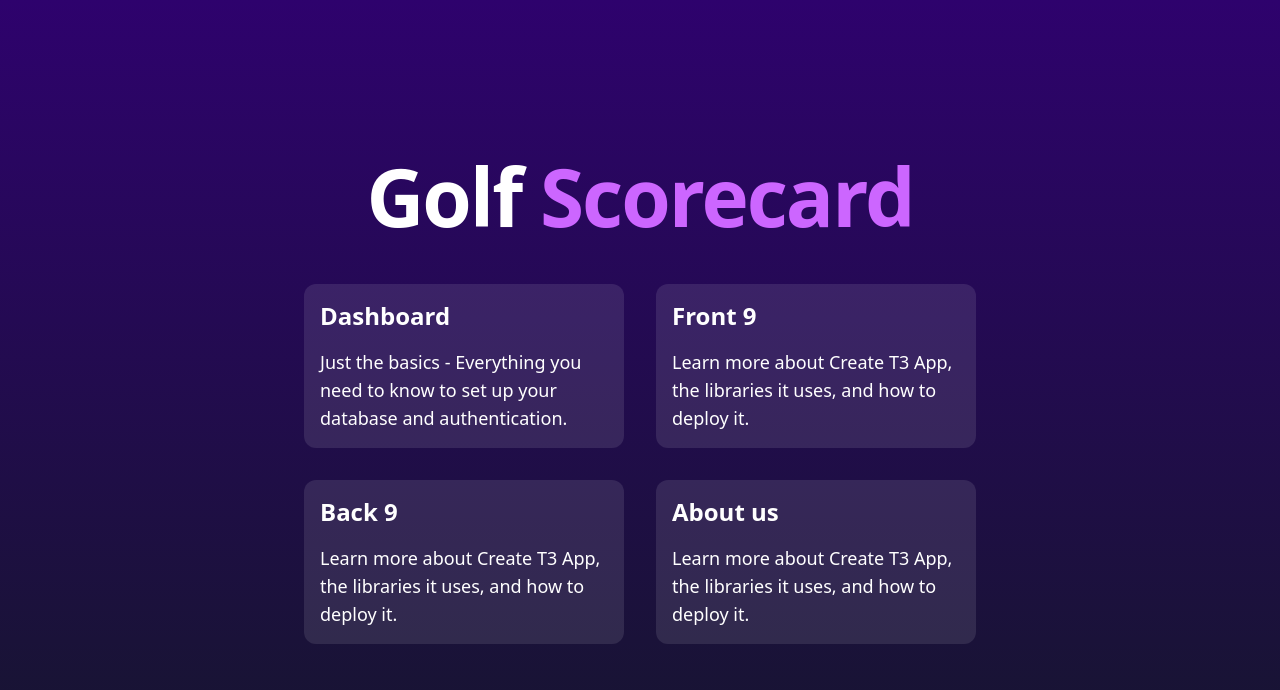
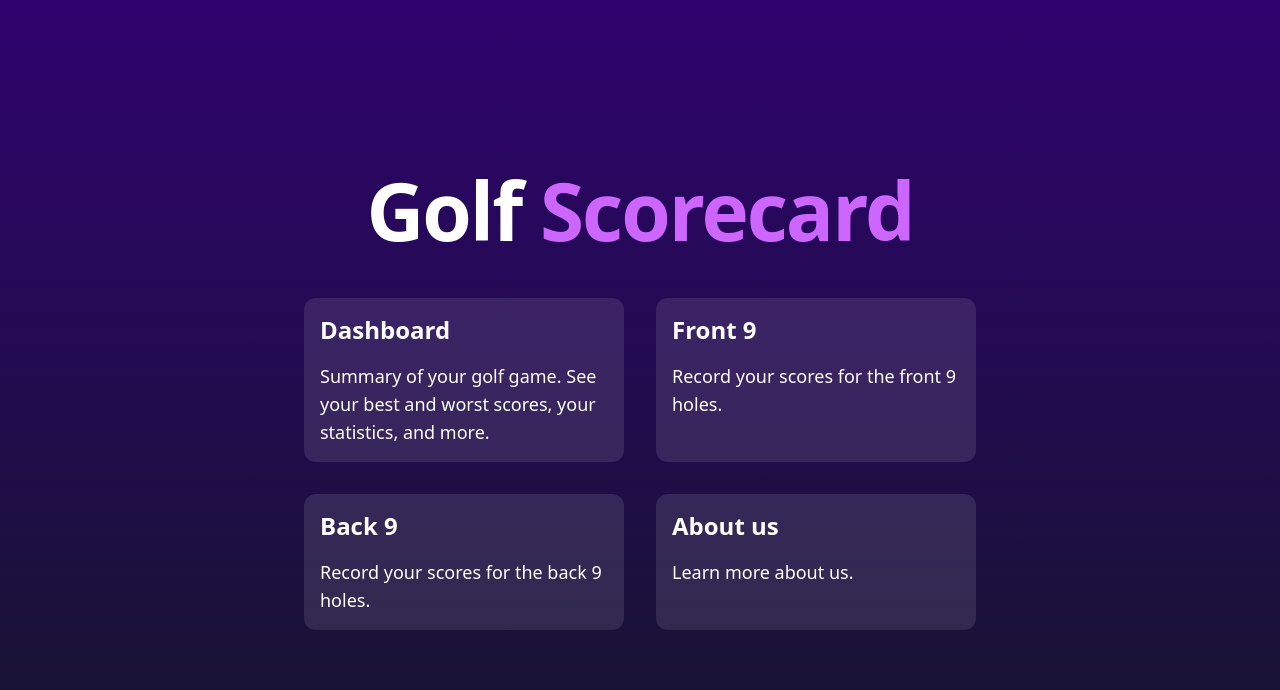
Before and after one commit to narula2000/golf-scorecard, a Next.js app: page / in a window 1280 px wide. Shown: the top 690 px of the page. Built offline with nearby package versions, Linux system fonts and the light colour scheme.

Commit message:
Correct the description to the pages

```diff
--- a/src/pages/index.tsx
+++ b/src/pages/index.tsx
@@ -23,8 +23,7 @@ const Home: NextPage = () => {
             >
               <h3 className="text-2xl font-bold">Dashboard</h3>
               <div className="text-lg">
-                Just the basics - Everything you need to know to set up your
-                database and authentication.
+                Summary of your golf game. See your best and worst scores, your statistics, and more.
               </div>
             </Link>
             <Link
@@ -34,8 +33,7 @@ const Home: NextPage = () => {
             >
               <h3 className="text-2xl font-bold">Front 9</h3>
               <div className="text-lg">
-                Learn more about Create T3 App, the libraries it uses, and how
-                to deploy it.
+                Record your scores for the front 9 holes.
               </div>
             </Link>
             <Link
@@ -45,8 +43,7 @@ const Home: NextPage = () => {
             >
               <h3 className="text-2xl font-bold">Back 9</h3>
               <div className="text-lg">
-                Learn more about Create T3 App, the libraries it uses, and how
-                to deploy it.
+                Record your scores for the back 9 holes.
               </div>
             </Link>
             <Link
@@ -56,8 +53,7 @@ const Home: NextPage = () => {
             >
               <h3 className="text-2xl font-bold">About us</h3>
               <div className="text-lg">
-                Learn more about Create T3 App, the libraries it uses, and how
-                to deploy it.
+                Learn more about us.
               </div>
             </Link>
           </div>
```
